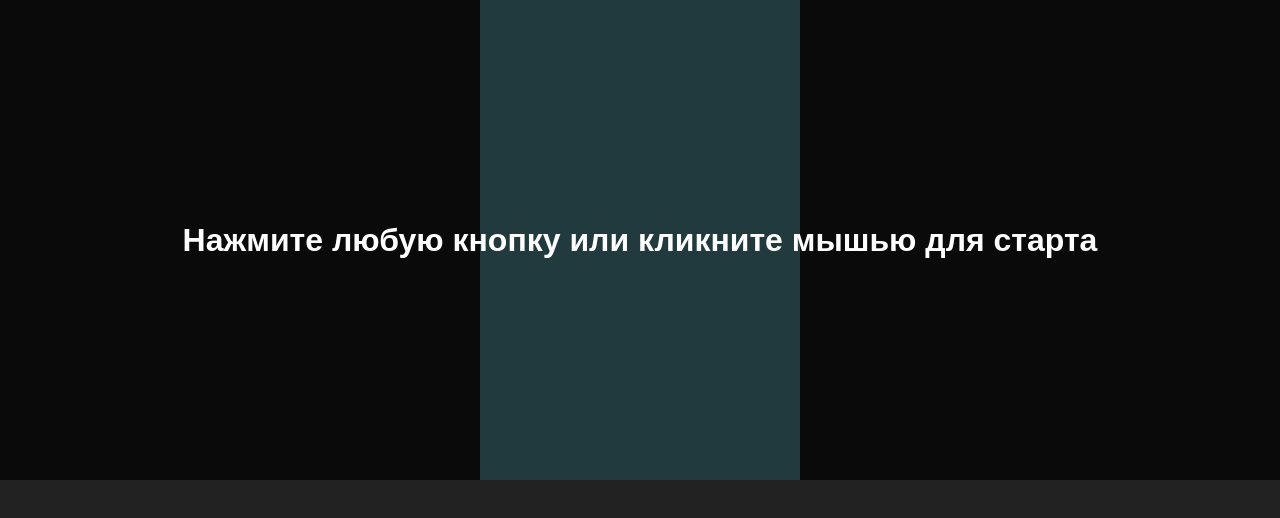
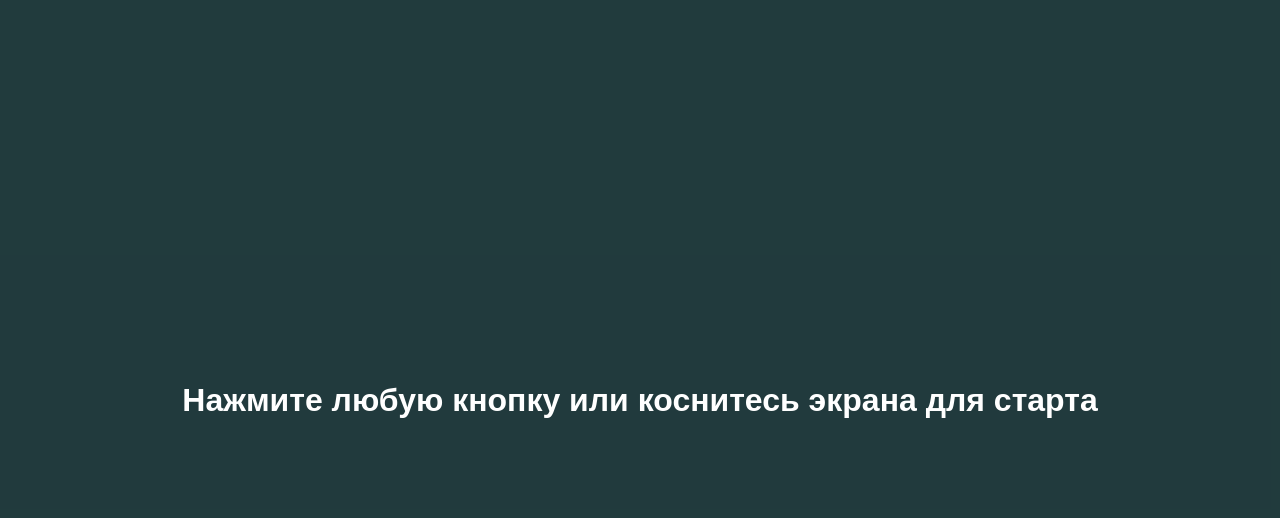
Before and after one commit to iamholm/FlappyBeard, a plain HTML site: page index.html in a window 1280 px wide. Drawn offline with Linux system fonts and the light colour scheme.

Commit message:
index.html

```diff
--- a/index.html
+++ b/index.html
@@ -3,16 +3,16 @@
 <head>
   <meta charset="UTF-8" />
   <meta name="viewport" content="width=device-width, initial-scale=1.0" />
-  <title>Flappy Bird – С заменой фигур на изображения</title>
+  <title>Flappy Bird – Fullscreen</title>
   <style>
-    body {
+    html, body {
       margin: 0;
       padding: 0;
+      overflow: hidden;
       background: #222;
       color: white;
       font-family: Arial, sans-serif;
-      overflow: hidden;
-      position: relative;
+      height: 100%;
     }
     #startScreen, #gameOverScreen {
       position: absolute;
@@ -35,23 +35,22 @@
     }
     canvas {
       display: block;
-      margin: 0 auto;
       background: #70c5ce;
     }
   </style>
 </head>
 <body>
   <div id="startScreen">
-    <h1>Нажмите любую кнопку или кликните мышью для старта</h1>
+    <h1>Нажмите любую кнопку или коснитесь экрана для старта</h1>
   </div>
   <div id="gameOverScreen" style="display: none;">
     <h1>Игра окончена!</h1>
     <p>Ваш счёт: <span id="finalScore">0</span></p>
     <button onclick="restartGame()">Начать заново</button>
   </div>
-  <canvas id="gameCanvas" width="320" height="480"></canvas>
+  <canvas id="gameCanvas"></canvas>
 
-  <!-- Звуковые эффекты (опционально) -->
+  <!-- Звуковые эффекты (файлы должны находиться в указанной папке) -->
   <audio id="flapSound" src="sounds/flap.wav" preload="auto"></audio>
   <audio id="scoreSound" src="sounds/score.wav" preload="auto"></audio>
   <audio id="hitSound" src="sounds/hit.wav" preload="auto"></audio>
@@ -66,12 +65,21 @@
     const scoreSound = document.getElementById("scoreSound");
     const hitSound = document.getElementById("hitSound");
 
-    // Загрузка изображений (файлы находятся в корне)
+    // Устанавливаем размеры canvas на весь экран
+    function resizeCanvas() {
+      canvas.width = window.innerWidth;
+      canvas.height = window.innerHeight;
+    }
+    window.addEventListener("resize", resizeCanvas);
+    resizeCanvas();
+
+    // Загрузка изображений (файлы bird.png и pipe.png должны находиться в корне)
     const pipeImage = new Image();
-    pipeImage.src = "pipe.png";  // если pipe.png лежит в той же папке, что и index.html
+    pipeImage.src = "pipe.png";
     const birdImage = new Image();
-    birdImage.src = "bird.png";  // если bird.png лежит в той же папке, что и index.html
+    birdImage.src = "bird.png";
 
+    // Глобальные переменные игры
     let bird, pipes, score, gameOver, speed, groundX;
     const gravity = 0.5;
     let gameStarted = false;
@@ -148,27 +156,25 @@
     }
 
     function draw() {
-      // Фон
+      // Фон с градиентом
       const gradient = ctx.createLinearGradient(0, 0, 0, canvas.height);
       gradient.addColorStop(0, "#70c5ce");
       gradient.addColorStop(1, "#fff");
       ctx.fillStyle = gradient;
       ctx.fillRect(0, 0, canvas.width, canvas.height);
 
-      // Отрисовка труб с изображениями
+      // Трубы: верхняя (перевернутая) и нижняя
       for (let pipe of pipes) {
-        // Верхняя труба – перевернутая картинка
         ctx.save();
         ctx.translate(pipe.x + pipeWidth / 2, pipe.topHeight);
         ctx.scale(1, -1);
         ctx.drawImage(pipeImage, -pipeWidth / 2, 0, pipeWidth, pipe.topHeight);
         ctx.restore();
 
-        // Нижняя труба – обычное изображение
         ctx.drawImage(pipeImage, pipe.x, pipe.topHeight + pipe.gap, pipeWidth, canvas.height - pipe.topHeight - pipe.gap - groundHeight);
       }
 
-      // Отрисовка птицы с изображением
+      // Птица
       ctx.drawImage(birdImage, bird.x, bird.y, birdSize, birdSize);
 
       // Счёт
@@ -212,9 +218,21 @@
       gameLoop();
     }
 
+    // Запрос полноэкранного режима (для мобильных устройств)
+    function requestFullScreen() {
+      if (canvas.requestFullscreen) {
+        canvas.requestFullscreen();
+      } else if (canvas.webkitRequestFullscreen) {
+        canvas.webkitRequestFullscreen();
+      } else if (canvas.msRequestFullscreen) {
+        canvas.msRequestFullscreen();
+      }
+    }
+
     function flap() {
       if (!gameStarted) {
         startGame();
+        requestFullScreen(); // Переход в полноэкранный режим при запуске игры
       }
       if (!gameOver) {
         bird.velocity = -7;
@@ -225,8 +243,13 @@
       }
     }
 
+    // Обработчики событий: клавиатура, клик и касание
     document.addEventListener("keydown", flap);
     canvas.addEventListener("click", flap);
+    canvas.addEventListener("touchstart", function(e) {
+      e.preventDefault();
+      flap();
+    });
   </script>
 </body>
 </html>
```
